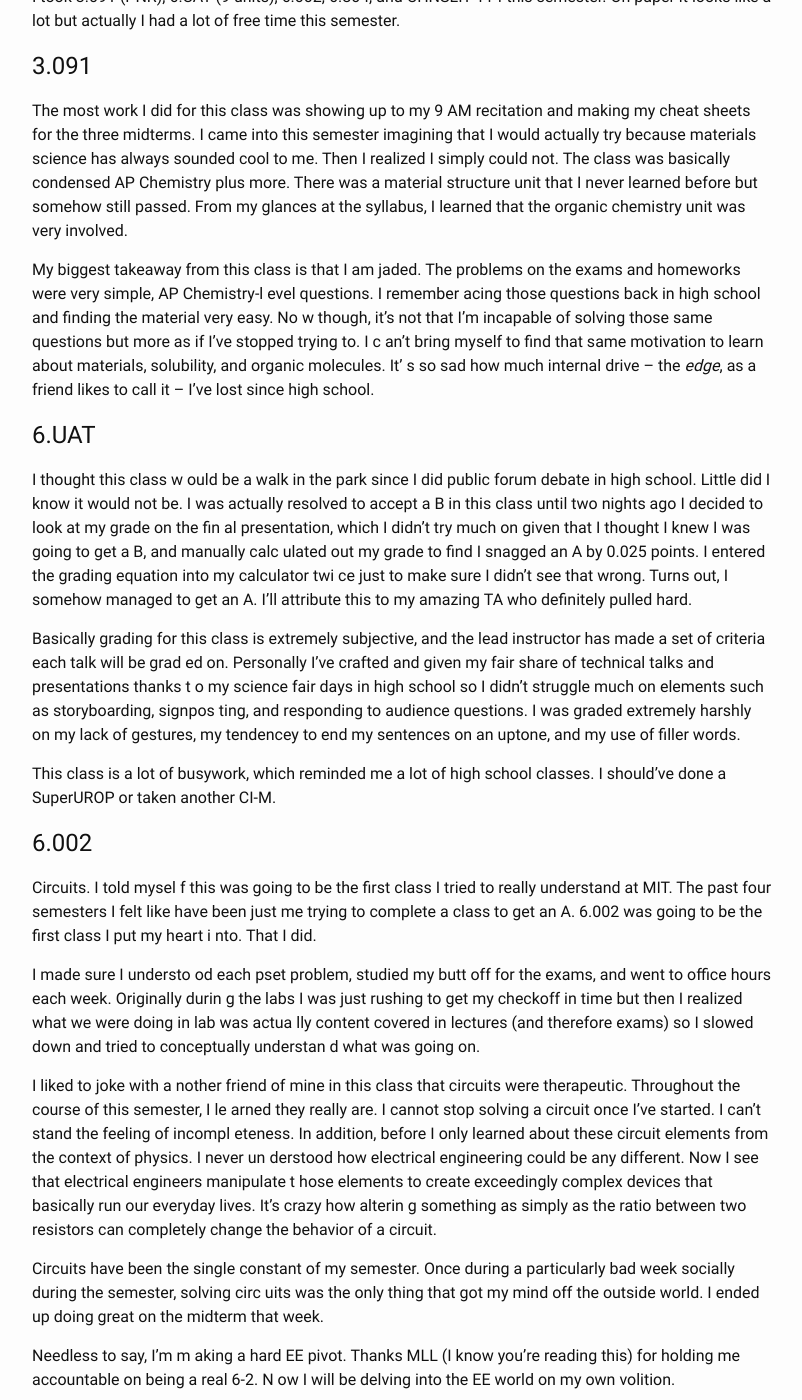
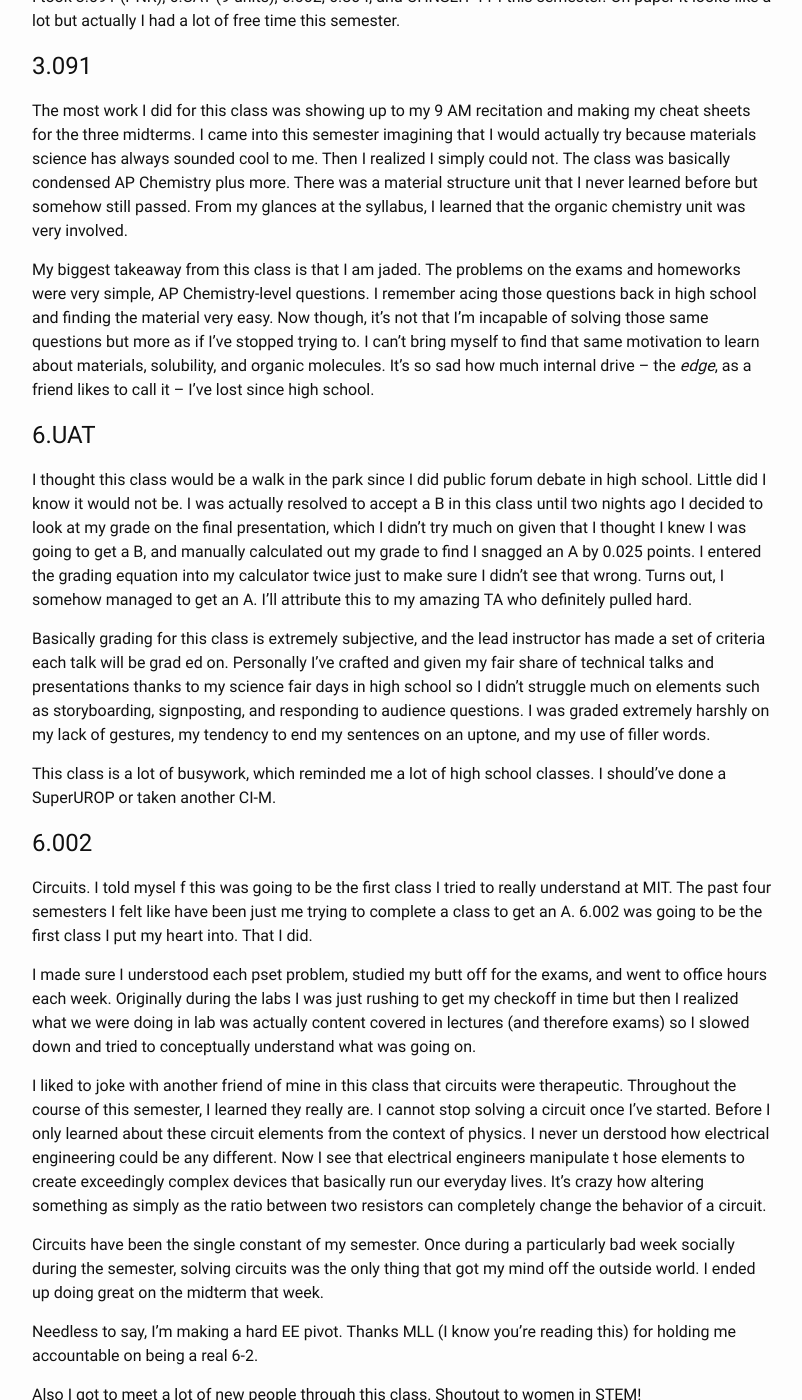
Before and after one commit to mlong93/mlong93.github.io, a Jekyll site: the page built from _posts/2021-12-15-junior-fall-reflections.md, in a window 1280 px wide and 1400 px high, scrolled down 965 px. Shown: the whole window, without its empty margins (238-1040 px from the left). Built offline with Jekyll 4.4.1, drawn with Linux system fonts in a browser that asks for light colours; some of the changed text lies outside the part shown.

Commit message:
minor updates

```diff
--- a/_posts/2021-12-15-junior-fall-reflections.md
+++ b/_posts/2021-12-15-junior-fall-reflections.md
@@ -34,25 +34,25 @@ I took 3.091 (PNR), 6.UAT (9 units), 6.002, 6.804, and CHNSLIT 114 this semester
 # 3.091
 The most work I did for this class was showing up to my 9 AM recitation and making my cheat sheets for the three midterms. I came into this semester imagining that I would actually try because materials science has always sounded cool to me. Then I realized I simply could not. The class was basically condensed AP Chemistry plus more. There was a material structure unit that I never learned before but somehow still passed. From my glances at the syllabus, I learned that the organic chemistry unit was very involved.
 
-My biggest takeaway from this class is that I am jaded. The problems on the exams and homeworks were very simple, AP Chemistry-l evel questions. I remember acing those questions back in high school and finding the material very easy. No w though, it's not that I'm incapable of solving those same questions but more as if I've stopped trying to. I c an't bring myself to find that same motivation to learn about materials, solubility, and organic molecules. It' s so sad how much internal drive -- the *edge*, as a friend likes to call it -- I've lost since high school.
+My biggest takeaway from this class is that I am jaded. The problems on the exams and homeworks were very simple, AP Chemistry-level questions. I remember acing those questions back in high school and finding the material very easy. Now though, it's not that I'm incapable of solving those same questions but more as if I've stopped trying to. I can't bring myself to find that same motivation to learn about materials, solubility, and organic molecules. It's so sad how much internal drive -- the *edge*, as a friend likes to call it -- I've lost since high school.
 
 # 6.UAT
-I thought this class w ould be a walk in the park since I did public forum debate in high school. Little did I know it would not be.  I was actually resolved to accept a B in this class until two nights ago I decided to look at my grade on the fin al presentation, which I didn't try much on given that I thought I knew I was going to get a B, and manually calc ulated out my grade to find I snagged an A by 0.025 points. I entered the grading equation into my calculator twi ce just to make sure I didn't see that wrong. Turns out, I somehow managed to get an A. I'll attribute this to  my amazing TA who definitely pulled hard.
+I thought this class would be a walk in the park since I did public forum debate in high school. Little did I know it would not be.  I was actually resolved to accept a B in this class until two nights ago I decided to look at my grade on the final presentation, which I didn't try much on given that I thought I knew I was going to get a B, and manually calculated out my grade to find I snagged an A by 0.025 points. I entered the grading equation into my calculator twice just to make sure I didn't see that wrong. Turns out, I somehow managed to get an A. I'll attribute this to  my amazing TA who definitely pulled hard.
 
-Basically grading for  this class is extremely subjective, and the lead instructor has made a set of criteria each talk will be grad ed on. Personally I've crafted and given my fair share of technical talks and presentations thanks t o my science fair days in high school so I didn't struggle much on elements such as storyboarding, signpos ting, and responding to audience questions. I was graded extremely harshly on my lack of gestures, my tendencey  to end my sentences on an uptone, and my use of filler words.
+Basically grading for  this class is extremely subjective, and the lead instructor has made a set of criteria each talk will be grad ed on. Personally I've crafted and given my fair share of technical talks and presentations thanks to my science fair days in high school so I didn't struggle much on elements such as storyboarding, signposting, and responding to audience questions. I was graded extremely harshly on my lack of gestures, my tendency to end my sentences on an uptone, and my use of filler words.
 
 This class is a lot of  busywork, which reminded me a lot of high school classes. I should've done a SuperUROP or taken another CI-M.
 
 # 6.002
-Circuits. I told mysel f this was going to be the first class I tried to really understand at MIT. The past four semesters I felt like  have been just me trying to complete a class to get an A. 6.002 was going to be the first class I put my heart i nto. That I did.
+Circuits. I told mysel f this was going to be the first class I tried to really understand at MIT. The past four semesters I felt like  have been just me trying to complete a class to get an A. 6.002 was going to be the first class I put my heart into. That I did.
 
-I made sure I understo od each pset problem, studied my butt off for the exams, and went to office hours each week. Originally durin g the labs I was just rushing to get my checkoff in time but then I realized what we were doing in lab was actua lly content covered in lectures (and therefore exams) so I slowed down and tried to conceptually understan d what was going on.
+I made sure I understood each pset problem, studied my butt off for the exams, and went to office hours each week. Originally during the labs I was just rushing to get my checkoff in time but then I realized what we were doing in lab was actually content covered in lectures (and therefore exams) so I slowed down and tried to conceptually understand what was going on.
 
-I liked to joke with a nother friend of mine in this class that circuits were therapeutic. Throughout the course of this semester, I le arned they really are. I cannot stop solving a circuit once I've started. I can't stand the feeling of incompl eteness. In addition, before I only learned about these circuit elements from the context of physics. I never un derstood how electrical engineering could be any different. Now I see that electrical engineers manipulate t hose elements to create exceedingly complex devices that basically run our everyday lives. It's crazy how alterin g something as simply as the ratio between two resistors can completely change the behavior of a circuit.
+I liked to joke with another friend of mine in this class that circuits were therapeutic. Throughout the course of this semester, I learned they really are. I cannot stop solving a circuit once I've started. Before I only learned about these circuit elements from the context of physics. I never un derstood how electrical engineering could be any different. Now I see that electrical engineers manipulate t hose elements to create exceedingly complex devices that basically run our everyday lives. It's crazy how altering something as simply as the ratio between two resistors can completely change the behavior of a circuit.
 
-Circuits have been the  single constant of my semester. Once during a particularly bad week socially during the semester, solving circ uits was the only thing that got my mind off the outside world. I ended up doing great on the midterm that week.
+Circuits have been the  single constant of my semester. Once during a particularly bad week socially during the semester, solving circuits was the only thing that got my mind off the outside world. I ended up doing great on the midterm that week.
 
-Needless to say, I'm m aking a hard EE pivot. Thanks MLL (I know you're reading this) for holding me accountable on being a real 6-2. N ow I will be delving into the EE world on my own volition.
+Needless to say, I'm making a hard EE pivot. Thanks MLL (I know you're reading this) for holding me accountable on being a real 6-2.
 
 Also I got to meet a lot of new people through this class. Shoutout to women in STEM!
 
@@ -104,10 +104,10 @@ I owe a large part of my personal growth to my friends. It's quite obvious that
 This semester I got to know people who are actually passionate about what they're doing. Their dreams come in all shapes and sizes but the key thing is they have dreams and they're willing to chase them. Previously I was in a very preprofessional mindset, focused on the next big internship or UROP. I was in preprofessional clubs that contained people who were pretty similar to me in that sense as well. I thought that was normal.
 
 This semester though, I found myself. I joined The Tech and realized
-1. I had thoughts I didn't even realize
+1. I had thoughts I didn't even realize.
 2. I had a platform to voice those thoughts.
 
-I found the Mindy I didn't even realize was buried the second I started BASIS. I found the person the MIT admissions office probably thought they admitted.
+I found the person the MIT admissions office probably thought they admitted.
 
 If you know me, you probably know that I'm a history geek. That I'm greatly moved by Buddhist notions of transience and embarrassingly emotional over movies and quotes and anything that is meant to be felt. Mountains are my solace. Cassical Chinese poetry calms me, building a city in space entices me, and books define me. I've never been content with a career as a software engineer at a tech company or a management role at some large corporation. I've always wanted something more fulfilling and impactful.
 
@@ -122,9 +122,9 @@ I wanted to meet people who had all sorts of goals and motivations. It could be
 
 This is not to discredit those who do because honestly those are valid goals. Who wouldn't want stability and security and a life at the top?
 
-For me though, that's not enough. I could never be satisfied with a life like that. I'm just crazy and refuse to settle for such, contrary to what my immigrant Asian parents raised me to believe. I'm cursed with this need for more -- more meaning, more fulfillment, more straying off the beaten path.
+For me though, that's not enough. I could never be satisfied with that. I'm just crazy and refuse to settle for such, contrary to what my immigrant Asian parents raised me to believe. I'm cursed with this need for more -- more meaning, more fulfillment, more straying off the beaten path.
 
-At least that's what I used to believe. Now I see it less of a curse and more of a source of pride. I should be happy that I'm more willing to take risks than others. I should be happy that I have a passion for things. I should be happy that I dare to dream and chase those dreams. It's not something to be ashamed of.
+At least that's what I used to believe. Now I see it less of a curse and more of a source of pride. I should be happy that I'm more willing to take risks than others. I should be happy that I have a passion for things. It's not something to be ashamed of.
 
 # People (again)
 Because it's all about the people. Before I talked to the Rhodes scholar, I realized the people I got to know better this semester were different. More motivated by intrinsic intangibles than extrinsic awards. They might be majoring in the classic course 6 but there's something more driving them. They want their own robotics startup, make an impact on the world with their technology, become a filmmaker even. I'll probably be writing more about them in my 2021 recap post later so don't want to say too much here.
@@ -134,4 +134,4 @@ It's all got me thinking about my own future plans. I don't really know exactly
 
 I also want to be a hermit. Live alone in the mountains. New Zealand, the Canadian Rockies, and the Alps all sound nice. Only my personal library to keep me company.
 
-But I also want to travel the world and see all there is that can be seen. All the vestiges of past civilizations, see the lives and dreams of people who have since passed. I want to see and hear and live other people's stories. Maybe I'll find even prettier mountains and landscapes.
+But I also want to travel the world and see all there is that can be seen. All the vestiges of past civilizations, see the lives and dreams of people who have since passed. I want to see and hear and live more human stories. Also I'd probably get to see more mountains.
```
Also changed, not shown: other parts of _posts/2021-12-15-junior-fall-reflections.md (+3 -3 lines), _posts/2021-01-06-witnessing-history.md (renamed from _posts/2020-01-06-witnessing-history.md, +1 -1 lines), _posts/2021-01-07-a-good-day-😊.md (renamed from _posts/2020-01-07-a-good-day-😊.md).
